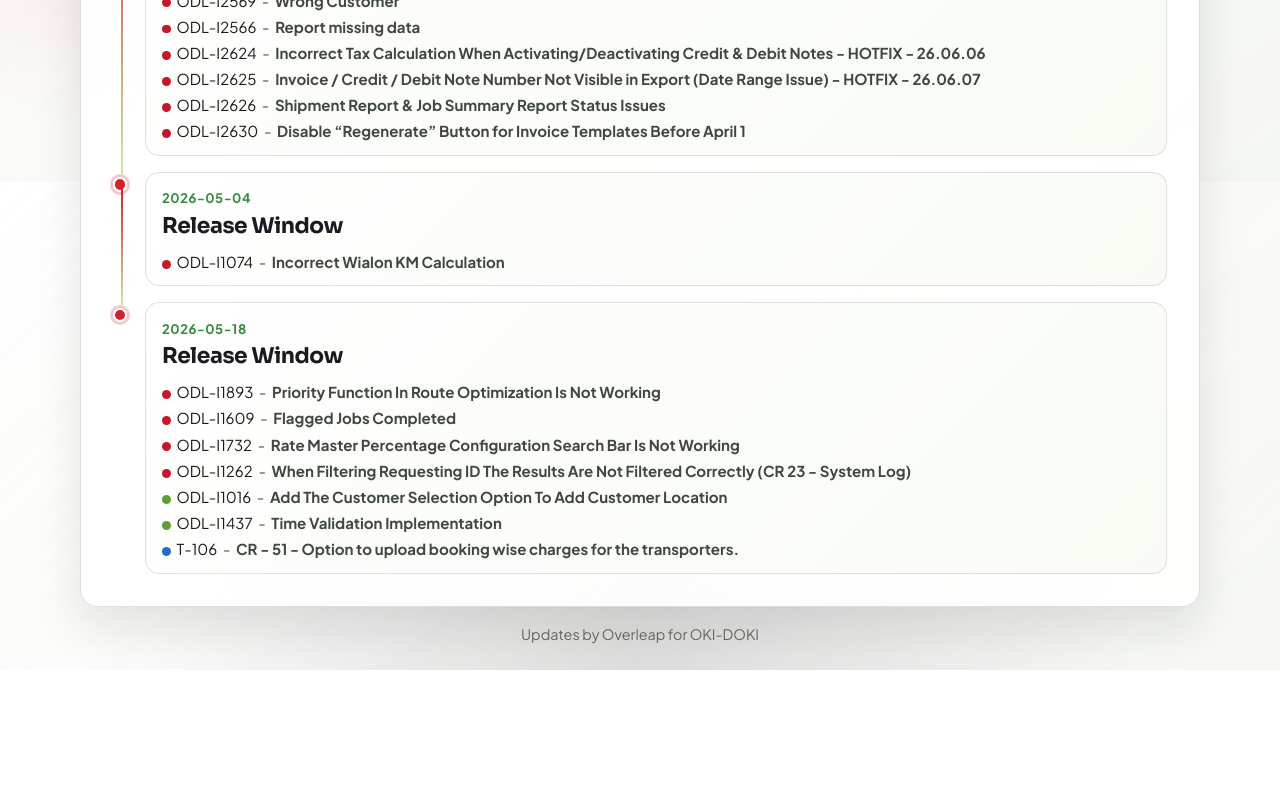
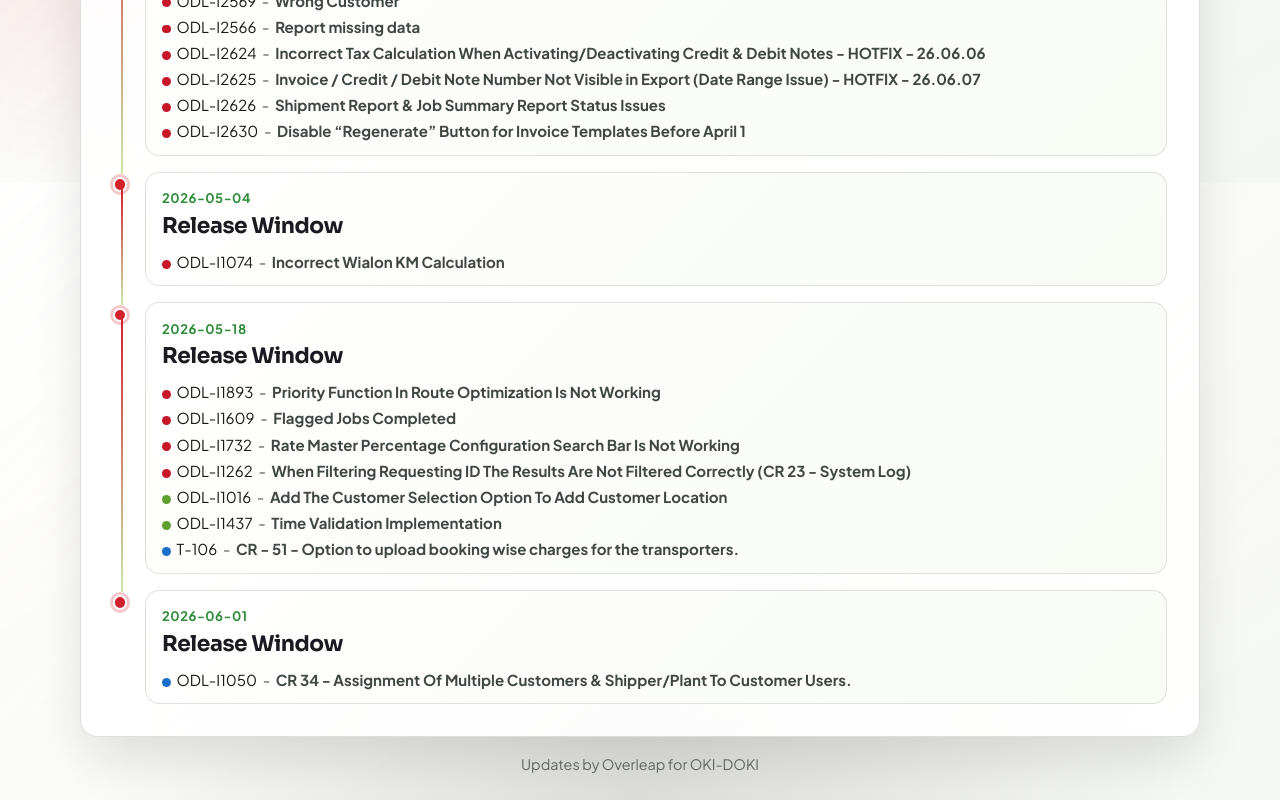
Before and after one commit to rasanga23/TIME_LINE_OKIDOKI, a React (Vite) app: page /#/timeline in a window 1280 px wide. Shown: the part 618-1418 px from the top of the page. Before the commit the page ends 1288 px from the top, so only its background shows below. Built offline with nearby package versions, Linux system fonts and the light colour scheme.

Commit message:
Add additional release date entry for June 1, 2026

```diff
--- a/src/timeline-data/release-dates.ts
+++ b/src/timeline-data/release-dates.ts
@@ -13,5 +13,9 @@ export const releaseDatesData: ReleaseDateEntry[] = [
     date: '2026-05-18',
     capacityHours: 56,
   },
+  {
+    date: '2026-06-01',
+    capacityHours: 56,
+  },
 
 ]
```
